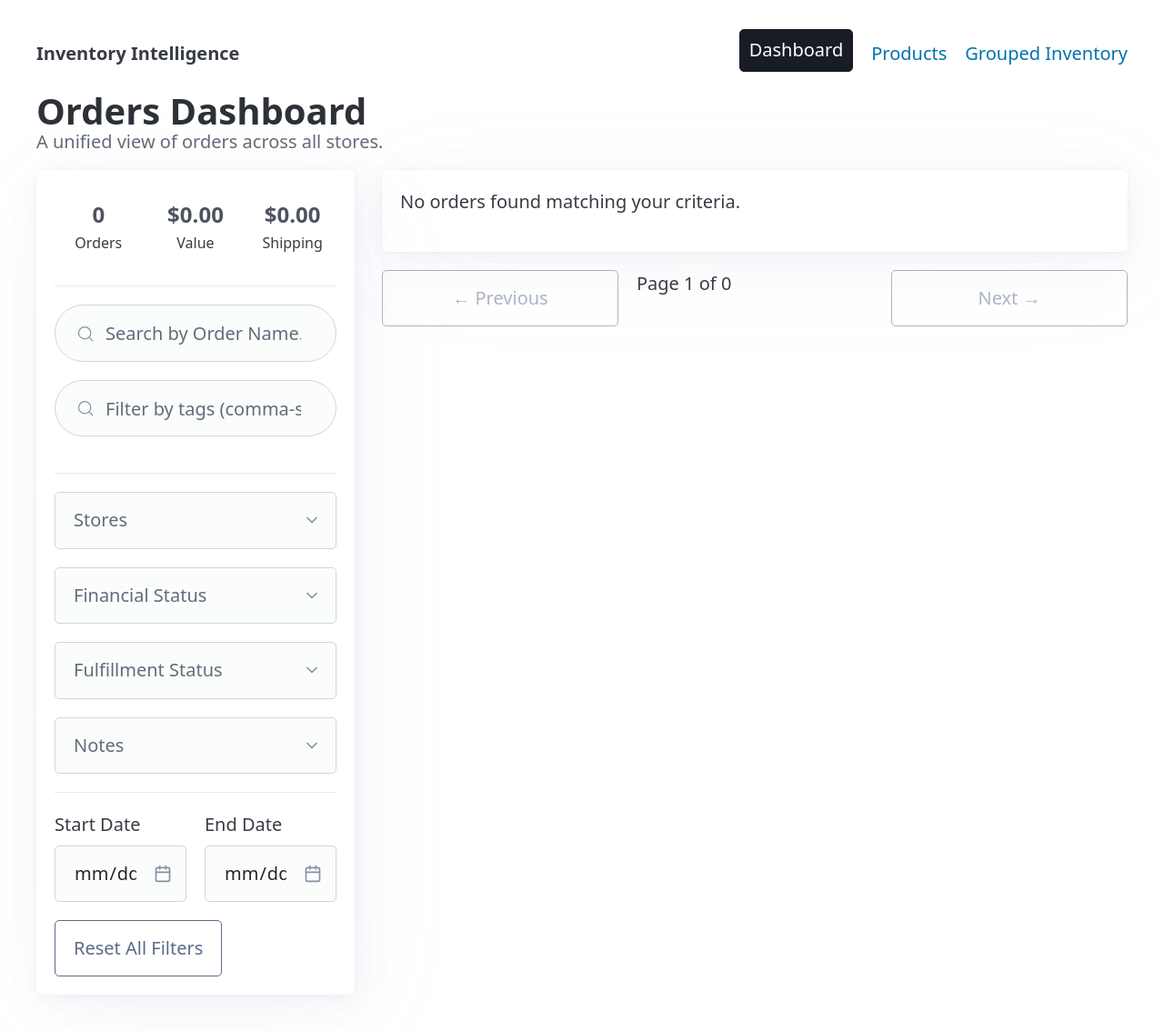
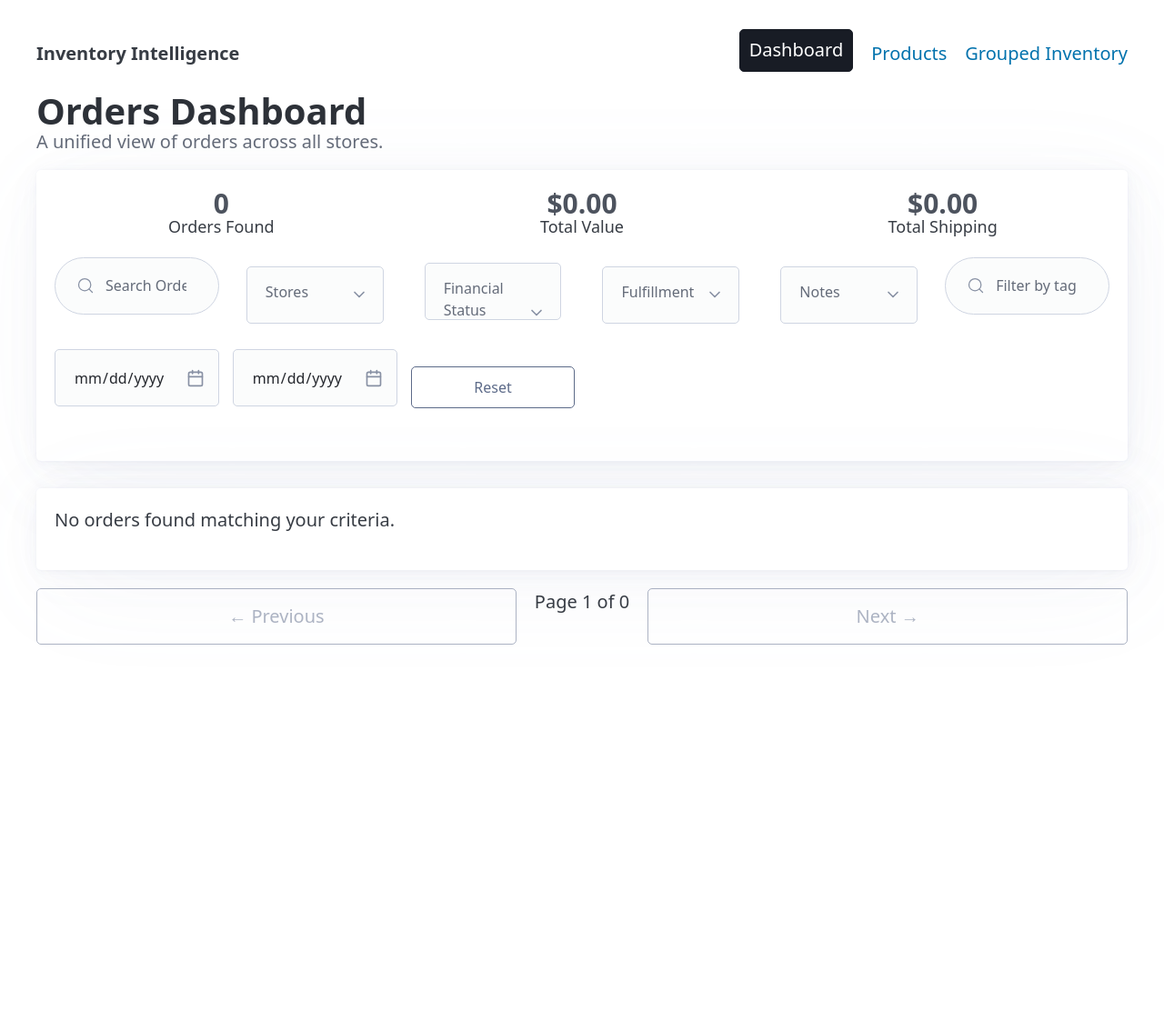
Before and after one commit to cata2lin/Inventroy, a FastAPI app: page /dashboard-v2 in a window 1280 px wide. Shown: the whole page at 91% size. After the commit the page ends 709 px from the top, so only its background shows below. Run offline with FastAPI, Linux system fonts and the light colour scheme; data that the repository does not hold is empty; some libraries are stand-ins or nearby versions.

Commit message:
fix dashboardv2

```diff
--- a/static/css/style.css
+++ b/static/css/style.css
@@ -1,68 +1,89 @@
-/* --- New Responsive Dashboard Layout --- */
-.dashboard-layout {
-    display: flex;
-    flex-wrap: wrap;
-    gap: 1.5rem;
+/* --- New Compact & Responsive Dashboard V2 Styles --- */
+main.container-fluid {
+    padding: 1rem 2rem;
 }
 
-#filter-controls-wrapper {
-    /* On large screens, this is a fixed-width sidebar */
-    flex: 0 0 350px; /* Does not grow, does not shrink, base width is 350px */
-}
-
-#orders-table-wrapper {
-    /* This takes up all remaining space */
-    flex: 1;
-    min-width: 0; /* Important for flexbox to allow shrinking */
-}
-
-.filter-bar {
+.filter-container {
     padding: 1rem;
-    position: sticky; /* Makes the filter bar stick on scroll */
-    top: 1.5rem;
+    margin-bottom: 1.5rem;
 }
 
 #metrics-container.grid {
-    grid-template-columns: repeat(3, 1fr);
-    gap: 0.5rem;
+    grid-template-columns: repeat(auto-fit, minmax(150px, 1fr));
+    gap: 1.5rem;
+    margin-bottom: 1rem;
 }
 
 .metric {
-    padding: 0.75rem;
     text-align: center;
 }
 
+.metric h4, .metric p {
+    margin: 0;
+    line-height: 1.1;
+}
+
 .metric h4 {
-    font-size: 1.2rem;
-    margin-bottom: 0.25rem;
+    font-size: 1.5rem;
+    font-weight: 600;
 }
+
 .metric p {
-    font-size: 0.8rem;
-    margin: 0;
+    font-size: 0.9rem;
     color: var(--muted-color);
 }
 
-.filter-bar hr {
-    margin: 1rem 0;
+.controls-grid {
+    display: grid;
+    grid-template-columns: repeat(auto-fit, minmax(160px, 1fr));
+    gap: 0.75rem;
+    align-items: center;
+}
+
+/* --- Filter Size Reduction (approx. 60-70% of default) --- */
+.controls-grid > *, .controls-grid details summary {
+    font-size: 0.8rem;
+    padding: 0.5rem 0.75rem;
+    height: auto;
+    margin-bottom: 0;
 }
 
 .dropdown ul {
+    font-size: 0.8rem;
     max-height: 200px;
+    padding: 0.5rem;
 }
 
-/* --- Mobile & Tablet Responsiveness --- */
-@media (max-width: 992px) {
-    .dashboard-layout {
-        /* On smaller screens, stack the columns */
-        flex-direction: column;
-    }
+.dropdown li label {
+    padding: 0.25rem;
+}
 
-    #filter-controls-wrapper {
-        flex: 1 1 100%; /* Allow it to take full width */
-        position: static; /* Unstick the filter bar */
-    }
+.pagination-controls {
+    grid-template-columns: 1fr auto 1fr;
+}
 
-    .filter-bar {
-        padding: 0;
-    }
+/* Table styles to prevent horizontal scroll */
+#orders-table-container .overflow-auto {
+    max-width: 100%;
 }
+
+#orders-table-container table {
+    width: 100%;
+    table-layout: auto; /* Let browser manage widths */
+    border-collapse: collapse;
+}
+
+#orders-table-container th, #orders-table-container td {
+    white-space: normal; /* Allow text to wrap */
+    word-break: break-word; /* Break long words if necessary */
+    padding: 0.75rem;
+}
+
+/* Status colors */
+td .status-paid { color: #388e3c; }
+td .status-pending { color: #f57c00; }
+td .status-voided, td .status-cancelled { color: #546e7a; }
+td .status-refunded { color: #d32f2f; }
+td .status-unfulfilled { color: #e53935; }
+td .status-fulfilled { color: #388e3c; }
+td .status-partially_fulfilled { color: #f57c00; }
--- a/static/dashboard_v2.html
+++ b/static/dashboard_v2.html
@@ -8,7 +8,7 @@
     <link rel="stylesheet" href="/static/css/style.css" />
 </head>
 <body>
-    <main class="container">
+    <main class="container-fluid">
         <nav>
             <ul>
                 <li><strong>Inventory Intelligence</strong></li>
@@ -25,31 +25,24 @@
             <h2>A unified view of orders across all stores.</h2>
         </hgroup>
 
-        <div class="dashboard-layout">
-            <aside id="filter-controls-wrapper">
-                <article class="filter-bar">
+        <article class="filter-container">
             <section id="metrics-container" class="grid">
                 <div class="metric">
                     <h4 id="total-orders">0</h4>
-                            <p>Orders</p>
+                    <p>Orders Found</p>
                 </div>
                 <div class="metric">
                     <h4 id="total-value">$0.00</h4>
-                            <p>Value</p>
+                    <p>Total Value</p>
                 </div>
                 <div class="metric">
                     <h4 id="total-shipping">$0.00</h4>
-                            <p>Shipping</p>
+                    <p>Total Shipping</p>
                 </div>
             </section>
 
-                    <hr>
-
-                    <input type="search" id="search-input" name="search" placeholder="Search by Order Name...">
-                    <input type="search" id="tags-input" name="tags" placeholder="Filter by tags (comma-sep)...">
-
-                    <hr>
-
+            <section class="controls-grid">
+                <input type="search" id="search-input" name="search" placeholder="Search Order Name...">
                 <details role="list" class="dropdown">
                     <summary aria-haspopup="listbox">Stores</summary>
                     <ul role="listbox" id="store-filter-list"></ul>
@@ -65,11 +58,11 @@
                     </ul>
                 </details>
                 <details role="list" class="dropdown">
-                        <summary aria-haspopup="listbox">Fulfillment Status</summary>
+                    <summary aria-haspopup="listbox">Fulfillment</summary>
                     <ul role="listbox" id="fulfillment-status-filter">
                         <li><label><input type="radio" name="ffs" value="" checked> All</label></li>
                         <li><label><input type="radio" name="ffs" value="unfulfilled"> Unfulfilled</label></li>
-                            <li><label><input type="radio" name="ffs" value="partially_fulfilled"> Partially Fulfilled</label></li>
+                        <li><label><input type="radio" name="ffs" value="partially_fulfilled"> Partially</label></li>
                         <li><label><input type="radio" name="ffs" value="fulfilled"> Fulfilled</label></li>
                     </ul>
                 </details>
@@ -81,33 +74,21 @@
                         <li><label><input type="radio" name="note" value="false"> No Note</label></li>
                     </ul>
                 </details>
+                <input type="search" id="tags-input" name="tags" placeholder="Filter by tags...">
+                <input type="date" id="start-date">
+                <input type="date" id="end-date">
+                <button id="reset-filters" class="secondary outline">Reset</button>
+            </section>
+        </article>
 
-                    <hr>
-
-                    <div class="grid">
-                        <div>
-                            <label for="start-date" class="date-label">Start Date</label>
-                            <input type="date" id="start-date">
-                        </div>
-                        <div>
-                            <label for="end-date" class="date-label">End Date</label>
-                            <input type="date" id="end-date">
-                        </div>
-                    </div>
-                    <button id="reset-filters" class="secondary outline">Reset All Filters</button>
-                </article>
-            </aside>
-
-            <div id="orders-table-wrapper">
         <article id="orders-table-container" aria-busy="true">
             <p>Loading orders...</p>
         </article>
+
         <div class="grid pagination-controls">
             <button id="prev-button" class="secondary outline" disabled>&larr; Previous</button>
             <span id="page-indicator">Page 1</span>
             <button id="next-button" class="secondary outline">Next &rarr;</button>
-                </div>
-            </div>
         </div>
     </main>
 
```
Lines whose indentation alone changed are shown as unchanged.
